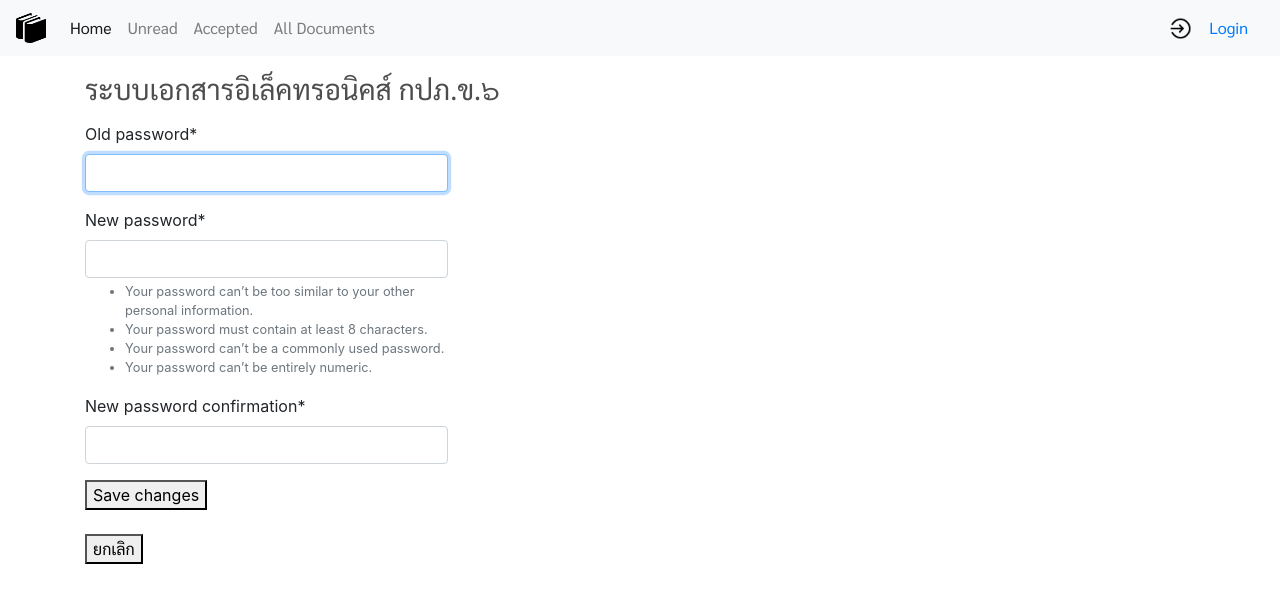
After one commit to rutthawitc/docs_mgmt, a Django app: page /password/ in a window 1280 px wide. The commit adds this page. Shown: the top 603 px of the page. Run offline with Django 3.2, Linux system fonts and the light colour scheme; some libraries are stand-ins or nearby versions.

Commit message:
--Add change password function

```diff
--- /dev/null
+++ b/docsmgmt_project/docsmgmt/templates/accounts/change_password.html
@@ -0,0 +1,26 @@
+{% extends 'docsmgmt/base.html' %}
+{% load static %}
+{% load crispy_forms_tags %}
+{% block content %}
+<div class="container">
+<form method="post">
+    {% csrf_token %}
+    <div class="form-row">
+    <div class="form-group col-md-4 mb-0">
+    {{ form.old_password|as_crispy_field }}
+    </div>
+    </div>
+    <div class="form-row">
+    <div class="form-group col-md-4 mb-0">
+    {{ form.new_password1|as_crispy_field }}
+    {{ form.new_password2|as_crispy_field }}
+    </div>
+    </div>
+<button type="submit">Save changes</button>
+</form>
+<br>
+<p>
+<button class="element-font" onclick="goBack()">ยกเลิก</button>
+</p>
+</div>
+{% endblock %}
--- a/docsmgmt_project/docsmgmt/templates/docsmgmt/base.html
+++ b/docsmgmt_project/docsmgmt/templates/docsmgmt/base.html
@@ -78,7 +78,18 @@
         <form class="form-inline my-2 my-lg-0 nav-font">
 
           {% if user.is_authenticated %}
-          <img src="{% static 'images/icons8-person-24.png' %}" height="20"/><h8>&nbsp;{{request.user.first_name}} ({{request.user.username}})</h8>&nbsp;
+          <img src="{% static 'images/icons8-person-24.png' %}" height="20"/>
+
+          <li class="nav-item dropdown">
+            <a class="nav-link dropdown-toggle" href="#" id="navbarDropdown" role="button" data-toggle="dropdown" aria-haspopup="true" aria-expanded="false">
+              &nbsp;{{request.user.first_name}} ({{request.user.username}})&nbsp;
+            </a>
+            <div class="dropdown-menu" aria-labelledby="navbarDropdown">
+              <div class="dropdown-divider"></div>
+              <a class="dropdown-item" href="{% url 'change_password' %}">เปลี่ยนรหัสผ่าน</a>
+          </li>
+
+
           <a href="{% url 'logoutuser' %}" onclick="$('#signOutBtn').click()" class="nav-link element-font">Logout</a>
           <input class="form-control mr-sm-2" type="search" placeholder="Search" aria-label="Search">
           <button class="btn btn-outline-success my-2 my-sm-0" type="submit">Search</button>
--- a/docsmgmt_project/docsmgmt/templates/docsmgmt/docdetail.html
+++ b/docsmgmt_project/docsmgmt/templates/docsmgmt/docdetail.html
@@ -49,7 +49,9 @@
           <td>สถานะ</td>
           <td>
             {% if isaccepted is not None %}
-            <h6><strong>รับทราบเอกสารแล้ว</strong></h6>
+            <p class="alert alert-success" role="alert">
+            <strong>รับทราบเอกสารแล้ว</strong>
+            </p>
             {% else %}
             <p class="alert alert-danger" role="alert">ยังไม่ได้รับทราบเอกสารนี้</p>
             <button type="button" class="btn btn-success btn-sm accept-doc mb-1 mb-md-1" data-action="accept" data-document="{{doc.id}}" onclick="disableButton(this)">ทราบ</button>
--- a/docsmgmt_project/docsmgmt/urls.py
+++ b/docsmgmt_project/docsmgmt/urls.py
@@ -1,5 +1,6 @@
 from django.urls import path, include
-from .views import Home, ShowAllDocuments, ShowDocsByDept, DocAccepted, DocDetail, ShowUnreadDocs, ShowAcceptedDocs, loginuser, logoutuser, getcomment
+from django.conf.urls import url
+from .views import Home, ShowAllDocuments, ShowDocsByDept, DocAccepted, DocDetail, ShowUnreadDocs, ShowAcceptedDocs, loginuser, logoutuser, getcomment, change_password
 
 urlpatterns = [
     path('', Home, name='home'),
@@ -11,5 +12,6 @@ urlpatterns = [
     path('showaccepted/', ShowAcceptedDocs, name='showaccepted'),
     path('login/', loginuser, name='loginuser'),
     path('logout/', logoutuser, name='logoutuser'),
-    path('getcomment/', getcomment, name='getcomment')
+    path('getcomment/', getcomment, name='getcomment'),
+    url(r'^password/$', change_password, name='change_password'),
 ]
--- a/docsmgmt_project/docsmgmt/views.py
+++ b/docsmgmt_project/docsmgmt/views.py
@@ -1,11 +1,12 @@
 from django.shortcuts import render, redirect, get_object_or_404
+from django.contrib import messages
+from django.contrib.auth import update_session_auth_hash
 from .models import Documents, UserProfile, UserDepartment, Accepted, Comments
 from django.http import JsonResponse
-
 from django.contrib.auth.models import User
 from django.contrib.auth.decorators import login_required
 from django.contrib.auth import login, logout, authenticate
-from django.contrib.auth.forms import UserCreationForm, AuthenticationForm
+from django.contrib.auth.forms import UserCreationForm, AuthenticationForm, PasswordChangeForm
 from django.shortcuts import HttpResponseRedirect
 from django.db.models import Q
 import json
@@ -206,6 +207,23 @@ def logoutuser(request):
         logout(request)
         return HttpResponseRedirect('/login/')
 
+#Change password
+def change_password(request):
+    if request.method == 'POST':
+        form = PasswordChangeForm(request.user, request.POST)
+        if form.is_valid():
+            user = form.save()
+            update_session_auth_hash(request, user)  # Important!
+            messages.success(request, 'Your password was successfully updated!')
+            return redirect('change_password')
+        else:
+            messages.error(request, 'Please correct the error below.')
+    else:
+        form = PasswordChangeForm(request.user)
+    return render(request, 'accounts/change_password.html', {
+        'form': form
+    })
+
 #class DocumentView(CreateView):
 #    model = Documents
 #    fields = ('type_code', 'doc_mtno', 'doc_title', 'doc_desc', 'doc_date', 'doc_dept', 'doc_file')
```
